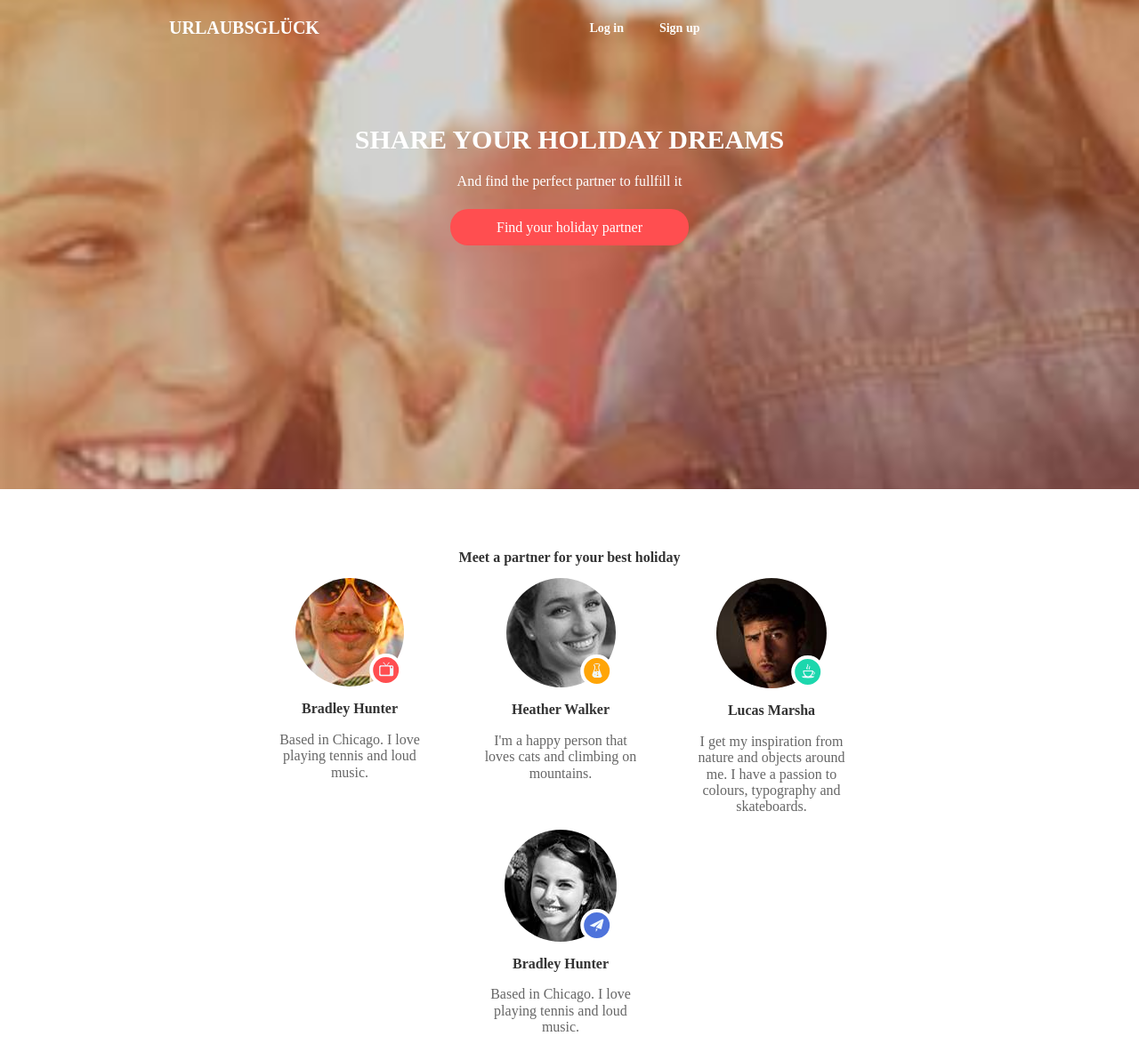
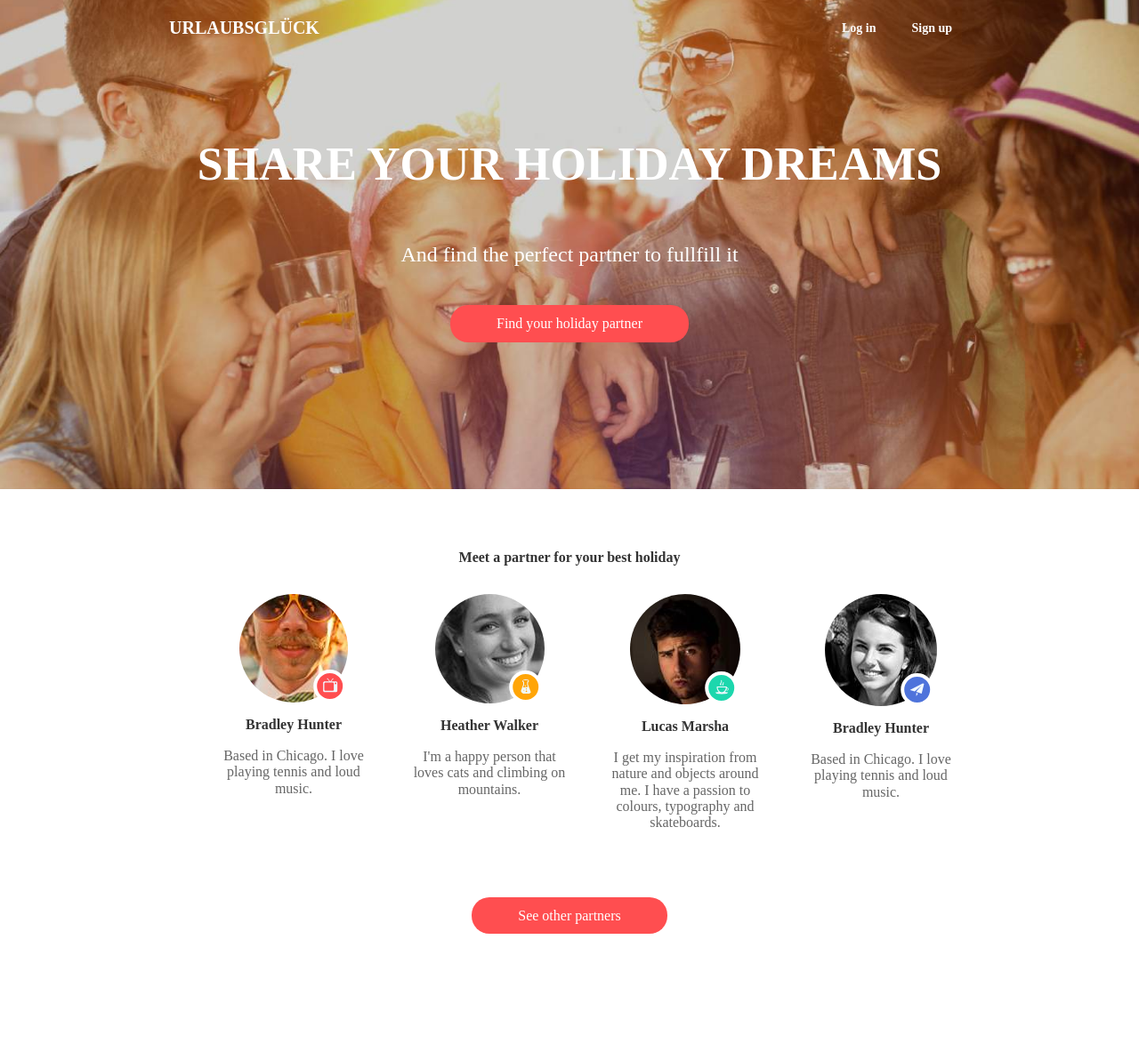
Before and after one commit to DenisSvinkovskij/goit-markup-hw-07, a plain HTML site: page index.html in a window 1280 px wide. Shown: the top 1183 px of the page at 89% size. After the commit the page ends 1096 px from the top, so only its background shows below. Drawn offline with Linux system fonts and the light colour scheme.

Commit message:
Done hw-07

```diff
--- a/css/style.css
+++ b/css/style.css
@@ -37,7 +37,7 @@ ul {
   text-align: center;
 }
 
-.banner-bacground {
+.banner-background {
   min-width: 320px;
   min-height: 550px;
   background-image: url(../images/banner-mobile.jpg);
@@ -143,11 +143,10 @@ ul {
 }
 
 .partners-item {
-  width: 217px;
+  flex-basis: 100%;
   text-align: center;
   padding-right: 20px;
   padding-left: 20px;
-  margin-right: 20px;
 }
 
 .image {
@@ -251,3 +250,59 @@ ul {
   font: var(--small-text);
   font-weight: 300;
 }
+
+@media screen and (min-width: 768px) {
+  .banner-background {
+    background-image: url(../images/banner-tablet.jpg);
+  }
+
+  .log-in {
+    margin: 0;
+  }
+
+  .header {
+    justify-content: space-between;
+    align-items: center;
+  }
+
+  .hero {
+    display: flex;
+    flex-direction: column;
+    justify-content: center;
+    align-items: center;
+  }
+
+  .hero-title {
+    font-size: 52px;
+  }
+
+  .hero-text {
+    font-size: 24px;
+  }
+
+  .partners {
+    width: 492px;
+    margin-top: 32px;
+    margin-left: auto;
+    margin-right: auto;
+  }
+
+  .partners-item {
+    flex-basis: calc(50% - 10px);
+  }
+}
+
+@media screen and (min-width: 940px) {
+  .banner-background {
+    background-image: url(../images/banner-desktop.jpg);
+  }
+
+  .partners {
+    width: 940px;
+    margin-bottom: 70px;
+  }
+
+  .partners-item {
+    flex-basis: calc(25% - 15px);
+  }
+}
--- a/index.html
+++ b/index.html
@@ -12,7 +12,7 @@
     <link rel="stylesheet" href="./css/style.css" />
   </head>
   <body>
-    <div class="banner-bacground">
+    <div class="banner-background">
       <header class="header container">
         <p class="logo">Urlaubsglück</p>
         <ul class="log-in">
```
